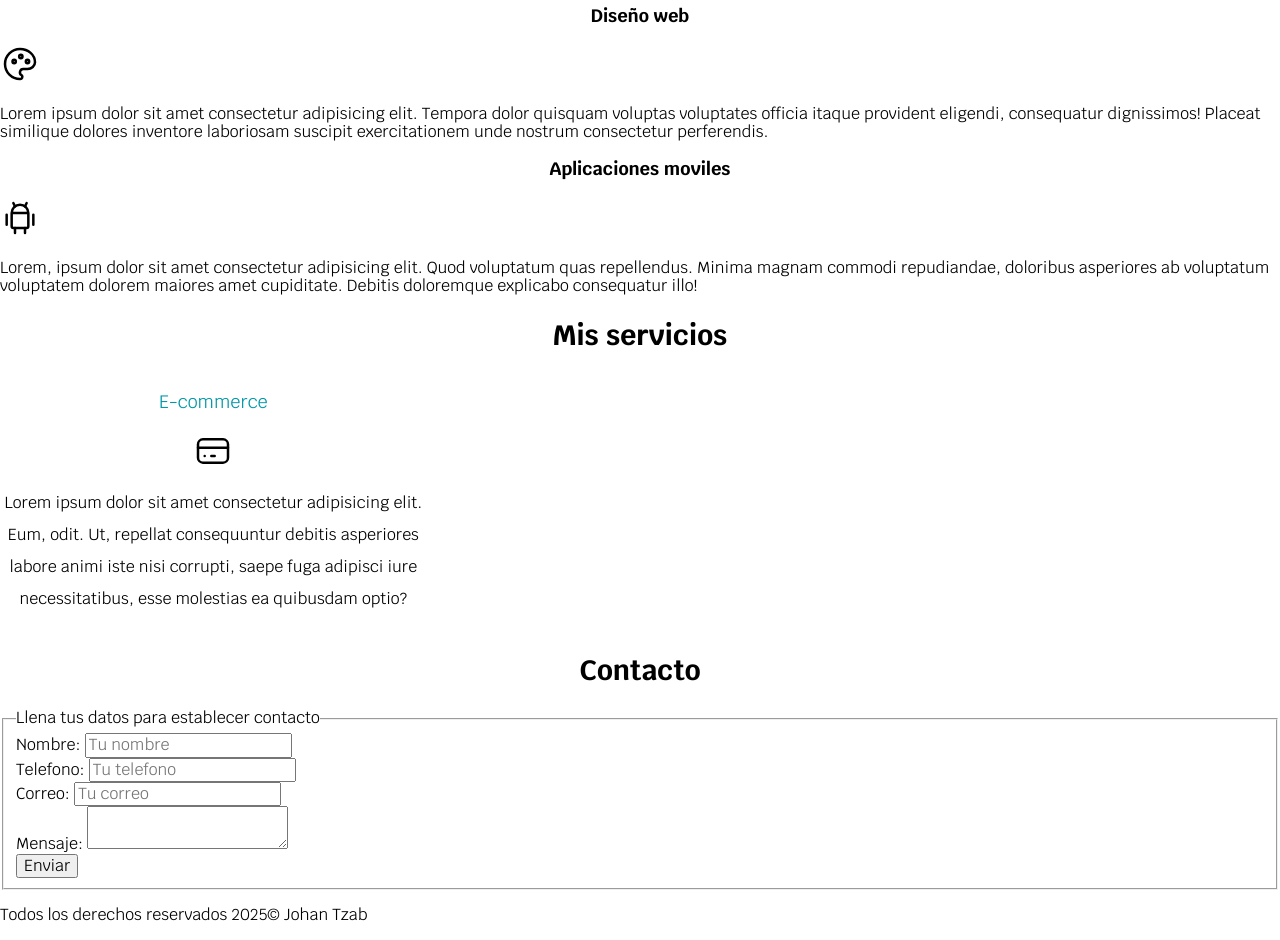
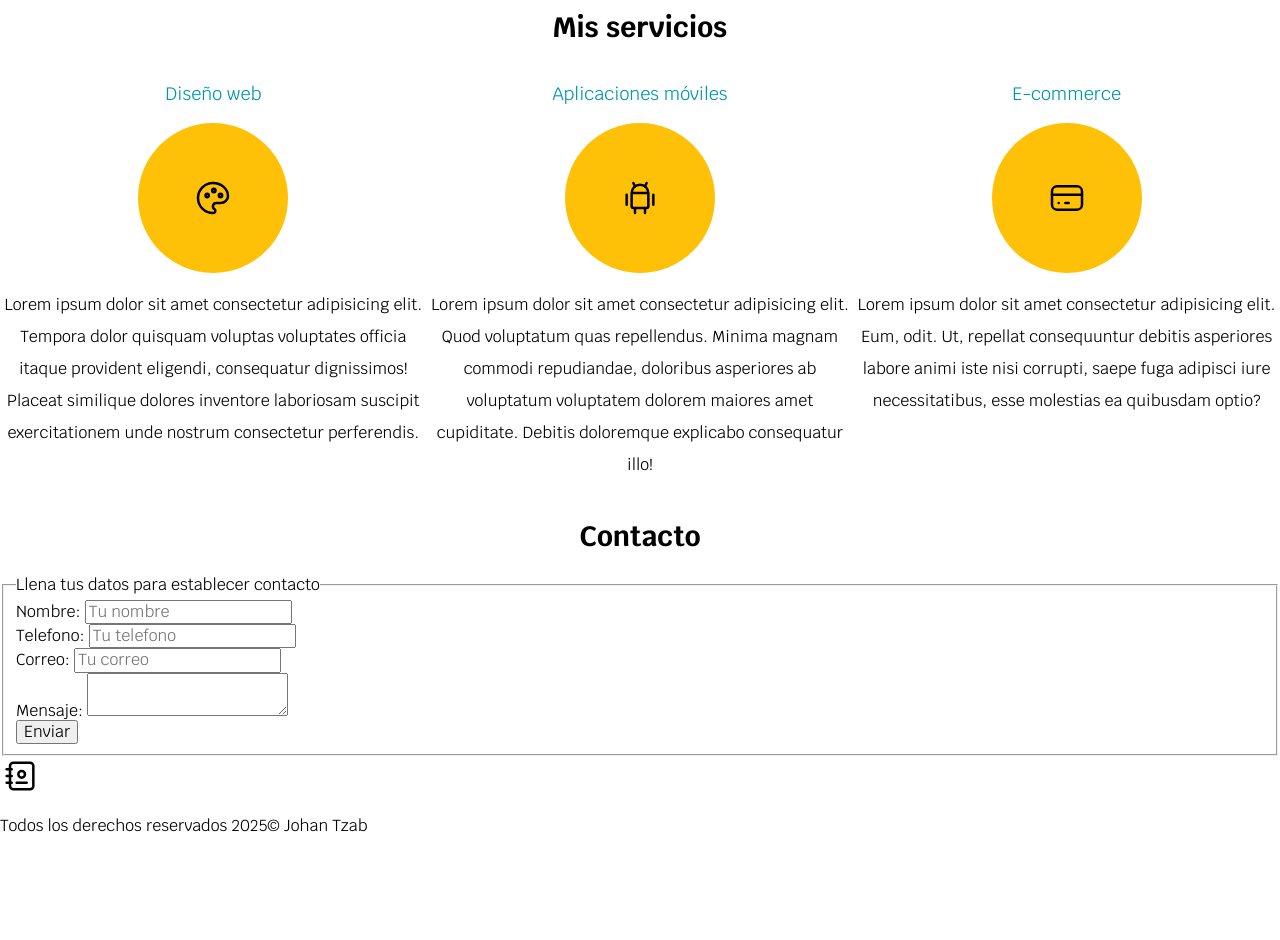
Before and after one commit to Johan5348/Programacion-WEB, a plain HTML site: page Developer-page-7SA/Index.html in a window 1280 px wide. Shown: the part 600-1540 px from the top of the page. After the commit the page ends 1451 px from the top, so only its background shows below. Drawn offline with Linux system fonts and the light colour scheme; files that its build step writes are made by us from their sources.

Commit message:
My services section finished

```diff
--- a/Developer-page-7SA/Index.html
+++ b/Developer-page-7SA/Index.html
@@ -3,55 +3,63 @@
 <head>
     <meta charset="UTF-8">
     <meta name="viewport" content="width=device-width, initial-scale=1.0">
-    <link rel="preload" href="css/styles.css" as="style">
+    <link rel="preload" href="css/styles.css"as="style">
     <link rel="stylesheet" href="styles.css">
     <title>J.T.P</title>
 <!--Siempre va primero normalize-->
-    <link rel="preload" href="css/normalize.css" as="style">
+<link rel="preload" href="css/normalize.css"as="style">
 <link rel="stylesheet" href="css/normalize.css">
-    <!--Importar Google fonts-->
+<!--Importar goofle fonts-->
 <link rel="preconnect" href="https://fonts.googleapis.com">
 <link rel="preconnect" href="https://fonts.gstatic.com" crossorigin>
 <link href="https://fonts.googleapis.com/css2?family=Krub:wght@400;700&display=swap" rel="stylesheet">
 </head>
 <body>
     <header>
-        <h1 class="Titulo">Johan T.Perez<span> Diseñador</span></h1>
+         <h1 class="Titulo"> Johan T.Perez<span> Diseñador</span></h1>
     </header>
     <div class="nav-bg">
+
         <nav class="navegacion-principal contenedor">
         <a href="">Inicio</a>
         <a href="">Sobre mi</a>
         <a href="">Clientes</a>
         <a href="">Contacto</a>
+
         </nav>
     </div>
     <section class="hero">
 
         <div class="contenido-hero">
-            <h2>Prueba de diseño de pagina web</h2>
+        <h2> Prueba de diseño de pagina web</h2>
         <div class="ubicacion">
-                <svg xmlns="http://www.w3.org/2000/svg" viewBox="0 0 24 24" fill="none" stroke="#ffc107" stroke-linecap="round" stroke-linejoin="round" width="88" height="88" stroke-width="1.5">
-                    <path d="M9 11a3 3 0 1 0 6 0a3 3 0 0 0 -6 0"></path>
-                    <path d="M17.657 16.657l-4.243 4.243a2 2 0 0 1 -2.827 0l-4.244 -4.243a8 8 0 1 1 11.314 0z"></path>
-                </svg>
+         <svg xmlns="http://www.w3.org/2000/svg" viewBox="0 0 24 24" fill="none" stroke=#ffc107 stroke-linecap="round" stroke-linejoin="round" width="88" height="88" stroke-width="1.5"> <path d="M9 11a3 3 0 1 0 6 0a3 3 0 0 0 -6 0"></path> <path d="M17.657 16.657l-4.243 4.243a2 2 0 0 1 -2.827 0l-4.244 -4.243a8 8 0 1 1 11.314 0z"></path> </svg>
             <p>Merida</p>
         </div>
-            <a href="#" class="boton">Contactar</a>
+
+            <a href="#"class="boton">Contactar</a>
+
         </div>
     </section>
     <main>
+    <h2>Mis servicios</h2>
+    <div class="servicios">
+        <section class="servicio">
             <h3>Diseño web</h3>
-        <svg xmlns="http://www.w3.org/2000/svg" viewBox="0 0 24 24" fill="none" stroke="#000" stroke-linecap="round" stroke-linejoin="round" width="40" height="40" stroke-width="1.5">
+            <div class="iconos">
+                <svg xmlns="http://www.w3.org/2000/svg" viewBox="0 0 24 24" fill="none" stroke="#000000" stroke-linecap="round" stroke-linejoin="round" width="40" height="40" stroke-width="1.5">
                     <path d="M12 21a9 9 0 0 1 0 -18c4.97 0 9 3.582 9 8c0 1.06 -.474 2.078 -1.318 2.828c-.844 .75 -1.989 1.172 -3.182 1.172h-2.5a2 2 0 0 0 -1 3.75a1.3 1.3 0 0 1 -1 2.25"></path>
                     <path d="M8.5 10.5m-1 0a1 1 0 1 0 2 0a1 1 0 1 0 -2 0"></path>
                     <path d="M12.5 7.5m-1 0a1 1 0 1 0 2 0a1 1 0 1 0 -2 0"></path>
                     <path d="M16.5 10.5m-1 0a1 1 0 1 0 2 0a1 1 0 1 0 -2 0"></path>
                 </svg>
+            </div>
             <p>Lorem ipsum dolor sit amet consectetur adipisicing elit. Tempora dolor quisquam voluptas voluptates officia itaque provident eligendi, consequatur dignissimos! Placeat similique dolores inventore laboriosam suscipit exercitationem unde nostrum consectetur perferendis.</p>
-        <section>
-            <h3>Aplicaciones moviles</h3>
-            <svg xmlns="http://www.w3.org/2000/svg" viewBox="0 0 24 24" fill="none" stroke="#000" stroke-linecap="round" stroke-linejoin="round" width="40" height="40" stroke-width="1.5">
+        </section>
+        <section class="servicio">
+            <h3>Aplicaciones móviles</h3>
+            <div class="iconos">
+                <svg xmlns="http://www.w3.org/2000/svg" viewBox="0 0 24 24" fill="none" stroke="#000000" stroke-linecap="round" stroke-linejoin="round" width="40" height="40" stroke-width="1.5">
                     <path d="M4 10l0 6"></path>
                     <path d="M20 10l0 6"></path>
                     <path d="M7 9h10v8a1 1 0 0 1 -1 1h-8a1 1 0 0 1 -1 -1v-8a5 5 0 0 1 10 0"></path>
@@ -60,50 +68,59 @@
                     <path d="M9 18l0 3"></path>
                     <path d="M15 18l0 3"></path>
                 </svg>
-            <p>Lorem, ipsum dolor sit amet consectetur adipisicing elit. Quod voluptatum quas repellendus. Minima magnam commodi repudiandae, doloribus asperiores ab voluptatum voluptatem dolorem maiores amet cupiditate. Debitis doloremque explicabo consequatur illo!</p>
+            </div>
+            <p>Lorem ipsum dolor sit amet consectetur adipisicing elit. Quod voluptatum quas repellendus. Minima magnam commodi repudiandae, doloribus asperiores ab voluptatum voluptatem dolorem maiores amet cupiditate. Debitis doloremque explicabo consequatur illo!</p>
         </section>
-        <section>
-            <h2>Mis servicios</h2>
-            <div class="servicios">
         <section class="servicio">
             <h3>E-commerce</h3>
+            <div class="iconos">
                 <svg xmlns="http://www.w3.org/2000/svg" viewBox="0 0 24 24" fill="none" stroke="currentColor" stroke-linecap="round" stroke-linejoin="round" width="40" height="40" stroke-width="1.5">
                     <path d="M3 5m0 3a3 3 0 0 1 3 -3h12a3 3 0 0 1 3 3v8a3 3 0 0 1 -3 3h-12a3 3 0 0 1 -3 -3z"></path>
                     <path d="M3 10l18 0"></path>
                     <path d="M7 15l.01 0"></path>
                     <path d="M11 15l2 0"></path>
                 </svg>
+            </div>
             <p>Lorem ipsum dolor sit amet consectetur adipisicing elit. Eum, odit. Ut, repellat consequuntur debitis asperiores labore animi iste nisi corrupti, saepe fuga adipisci iure necessitatibus, esse molestias ea quibusdam optio?</p>
         </section>
     </div>
-        </section>
 </main>
 <section>
     <h2>Contacto</h2>
     <form>
 <fieldset>
-                <legend>Llena tus datos para establecer contacto</legend>
+    <legend>
+Llena tus datos para establecer contacto</legend>
 <div>
     <label>Nombre:</label>
-                    <input type="text" placeholder="Tu nombre">
+    <input type="text"placeholder="Tu nombre">
 </div>
 <div>
     <label>Telefono:</label>
-                    <input type="tel" placeholder="Tu telefono">
+    <input type="tel"placeholder="Tu telefono">
 </div>
 <div>
     <label>Correo:</label>
-                    <input type="email" placeholder="Tu correo">
+    <input type="email"placeholder="Tu correo">
 </div>
 <div>
-                    <label>Mensaje:</label>
+    <label>Mensaje:
         <textarea></textarea>
+    </label>
 </div>
 <div>
-                    <input type="submit" value="Enviar">
+    <input type="submit" value ="Enviar">
 </div>
 </fieldset>
     </form>
+    <svg xmlns="http://www.w3.org/2000/svg" viewBox="0 0 24 24" fill="none" stroke="currentColor" stroke-linecap="round" stroke-linejoin="round" width="40" height="40" stroke-width="1.5">
+        <path d="M20 6v12a2 2 0 0 1 -2 2h-10a2 2 0 0 1 -2 -2v-12a2 2 0 0 1 2 -2h10a2 2 0 0 1 2 2z"></path>
+        <path d="M10 16h6"></path>
+        <path d="M13 11m-2 0a2 2 0 1 0 4 0a2 2 0 1 0 -4 0"></path>
+        <path d="M4 8h3"></path>
+        <path d="M4 12h3"></path>
+        <path d="M4 16h3"></path>
+      </svg>
 </section>
 <footer>
     <p>Todos los derechos reservados 2025© Johan Tzab</p>
--- a/Developer-page-7SA/styles.css
+++ b/Developer-page-7SA/styles.css
@@ -82,7 +82,7 @@ background-color: var(--primario);
 color:var(---oscuro)
 }
 .hero{
-    background-image:url("/hero.jpg");
+    background-image:url("hero.jpg");
     background-repeat: no-repeat;
     background-size: cover; /* Cover cubre la imagen todo el tamaño posible */
     height: 450px;/*altura del elemento hero*/
@@ -147,16 +147,12 @@ h1,h2,h3{
         width: auto;
     }
 }
+
 /* Mis servicios */
-
 @media (min-width: 768px) {
     .servicios {
         display: grid;
-      /* Define el area de las columnas */
-      /* grid-template-columns: 1fr 1fr 1fr; Por fraccion */
-      /* grid-template-columns: 33.33% 33.33% 33.33%; por porcentaje */
-      /* Repite 3 veces 1fr */
-      grid-template-columns: repeat(3, 1fr);
+        grid-template-columns: repeat(3, 1fr); /* Repite 3 columnas iguales */
     }
 }
 
@@ -167,9 +163,10 @@ h1,h2,h3{
 }
 
 .servicio h3 {
-    color: var(--secun);
+    color: var(--secun); /* Usa la variable existente */
     font-weight: normal;
 }
+
 .servicio p {
     line-height: 2;
     text-align: center;
@@ -178,7 +175,7 @@ h1,h2,h3{
 .servicio .iconos {
     height: 15rem;
     width: 15rem;
-    background-color: var(--primario);
+    background-color: var(--primario); /* Usa la variable existente */
     border-radius: 50%;
     display: flex;
     justify-content: space-evenly;
```
Also changed, not shown: 1 other file. Lines whose indentation alone changed are shown as unchanged.
